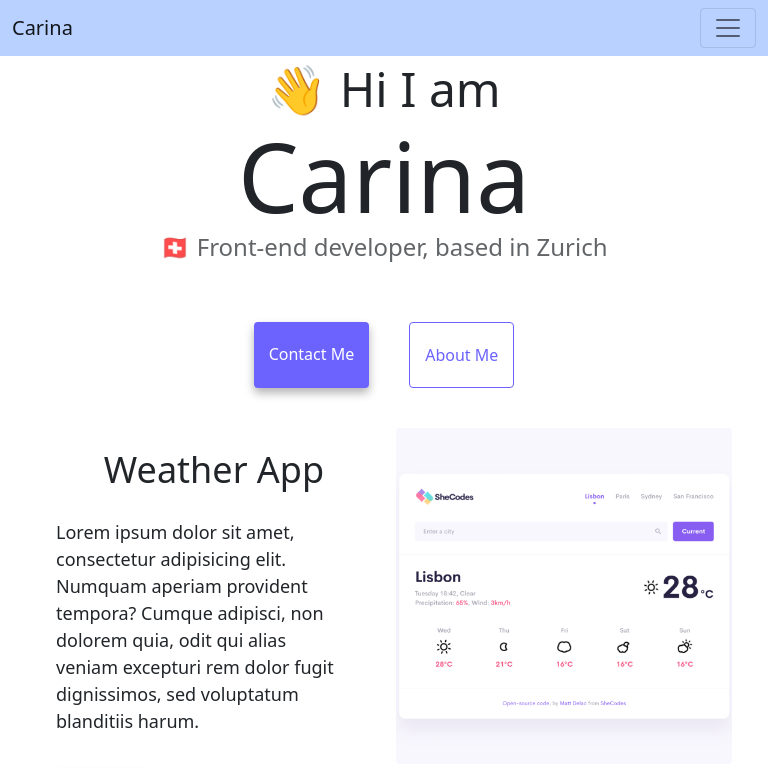
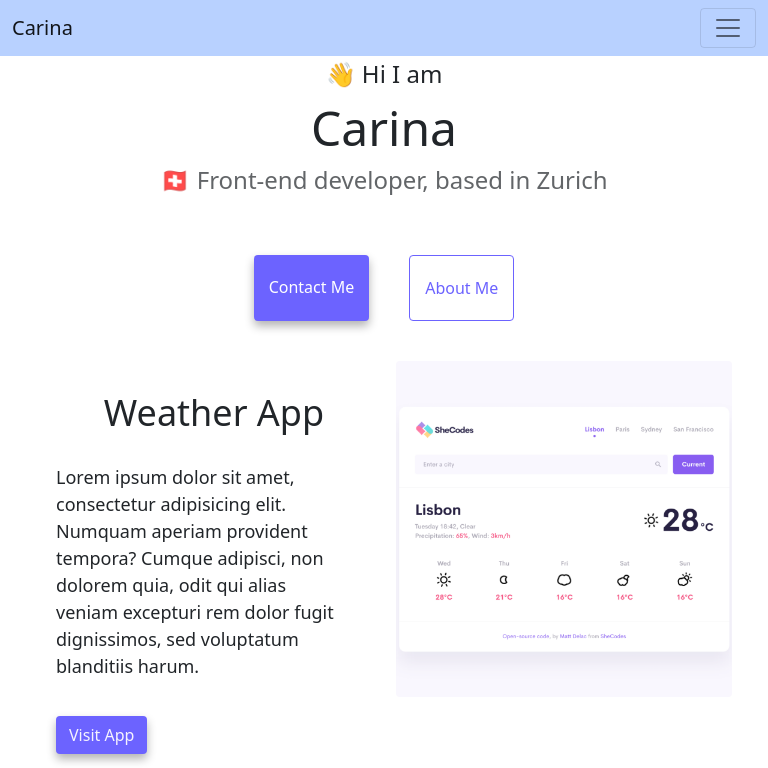
Before and after one commit to Carina-Kerou/project-overview-example, a plain HTML site: page index.html in a window 768 px wide. Shown: the top 768 px of the page. Drawn offline with nearby package versions, Linux system fonts and the light colour scheme.

Commit message:
Updated CSS based on screen size

```diff
--- a/css/style.css
+++ b/css/style.css
@@ -3,20 +3,6 @@
   --secondary-color: #f5f2fe;
   --nav-color: rgb(184, 209, 255);
   --box-shadow: 0 5px 10px rgba(0, 0, 0, 0.3);
-}
-
-@media (min-width: 768px) {
-  h1 {
-    font-size: 14px;
-  }
-
-  h1,
-  h2,
-  h3,
-  h4,
-  p {
-    text-align: center;
-  }
 }
 
 body {
@@ -133,3 +119,22 @@ p {
 .top-of-page {
   margin-top: 60px;
 }
+
+@media (max-width: 768px) {
+  h1 {
+    font-size: 48px;
+  }
+  h2 {
+    font-size: 24px;
+  }
+  h1,
+  h2,
+  h3,
+  h4 {
+    text-align: center;
+    margin: 10px;
+  }
+  .project {
+    display: block;
+  }
+}
```
